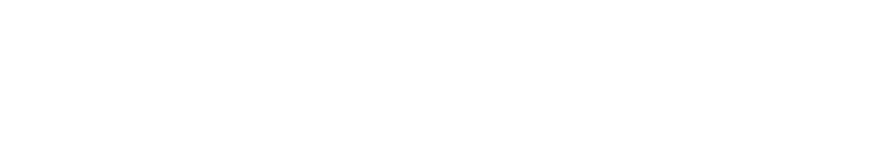
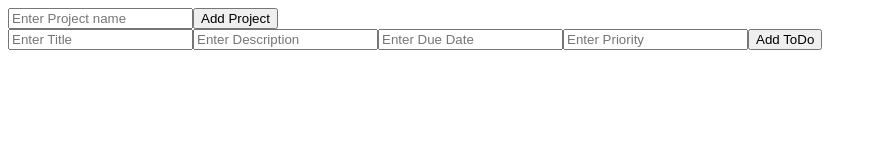
Before and after one commit to rna/todo-list, a website built with webpack: page dist/index.html in a window 1280 px wide. Shown: the whole page, without its empty margins (0-877 px from the left). Built offline with nearby package versions, Linux system fonts and the light colour scheme.

Commit message:
Add project object with ToDo storage

```diff
--- a/src/handleTask.js
+++ b/src/handleTask.js
@@ -1,6 +1,6 @@
 let taskStore = [];
 
-function handleTask(){
+function HandleTask(){
 
   this.addTask = (obj) => {
     taskStore.push(obj);
@@ -26,12 +26,14 @@ function Task(title, description, dueDate, priority) {
   this.priority = priority
 }
 
-let task1 = new Task("Test Task1", "Description about Test", "Today","p1");
-let task2 = new Task("Test Task2", "Description about Test", "Today","p2");
+// let task1 = new Task("Test Task1", "Description about Test", "Today","p1");
+// let task2 = new Task("Test Task2", "Description about Test", "Today","p2");
 
-let newhandle = new handleTask();
+// let newhandle = new handleTask();
 
-newhandle.addTask(task1);
-newhandle.addTask(task2);
+// newhandle.addTask(task1);
+// newhandle.addTask(task2);
 
-console.log(taskStore);
+// console.log(taskStore);
+
+export default Task;
--- a/src/index.js
+++ b/src/index.js
@@ -1 +1,36 @@
-console.log("web pack added");
+import projectForm from './newprojectForm';
+import todoForm from './newTodoForm';
+import Project from './project';
+import Task from './handleTask';
+const rendr = document.getElementById('container');
+rendr.appendChild(projectForm());
+rendr.appendChild(todoForm());
+
+let projects = [];
+//create a new project
+const projectF = document.getElementById('projectform');
+projectF.addEventListener('submit', (e) => {
+  const name = document.getElementById('name').value;
+
+  const newProject = new Project(name);
+  projects.push(newProject);
+  console.log(projects);
+
+  e.preventDefault();
+});
+
+// create a new task inside a project
+const createtask = document.getElementById('doForm');
+createtask.addEventListener('submit', (e) => {
+  const title = document.getElementById('title').value;
+  const description = document.getElementById('description').value;
+  const dueDate = document.getElementById('date').value;
+  const priority = document.getElementById('priority').value;
+  //get a project
+  const project = projects[0];
+
+  const tasky = new Task(title, description, dueDate, priority);
+  project.todos.push(tasky);
+  console.log(projects)
+  e.preventDefault();
+})
--- /dev/null
+++ b/src/newTodoForm.js
@@ -0,0 +1,42 @@
+const todoForm = () => {
+  const doForm = document.createElement('form');
+  doForm.id = 'doForm'
+  const titleField = document.createElement('input');
+  titleField.type = 'text';
+  titleField.placeholder = 'Enter Title';
+  titleField.name = 'title';
+  titleField.id = 'title';
+
+  const descriptionField = document.createElement('input');
+  descriptionField.type = 'text';
+  descriptionField.placeholder = 'Enter Description';
+  descriptionField.name = 'description';
+  descriptionField.id = 'description';
+
+  const dateField = document.createElement('input');
+  dateField.type = 'text';
+  dateField.placeholder = 'Enter Due Date';
+  dateField.name = 'date';
+  dateField.id = 'date';
+
+  const priorityField = document.createElement('input');
+  priorityField.type = 'text';
+  priorityField.placeholder = 'Enter Priority';
+  priorityField.name = 'priority';
+  priorityField.id = 'priority';
+
+  const submitButton = document.createElement('input');
+  submitButton.type = 'submit';
+  submitButton.value = 'Add ToDo';
+  submitButton.id = 'submitButton';
+
+  doForm.appendChild(titleField);
+  doForm.appendChild(descriptionField);
+  doForm.appendChild(dateField);
+  doForm.appendChild(priorityField);
+  doForm.appendChild(submitButton);
+
+  return doForm;
+}
+
+export default todoForm;
--- /dev/null
+++ b/src/newprojectForm.js
@@ -0,0 +1,19 @@
+const projectForm = (name) => {
+  const form = document.createElement('form');
+  form.id = 'projectform'
+  const nameField = document.createElement('input');
+  nameField.type = 'text';
+  nameField.placeholder = 'Enter Project name';
+  nameField.name = 'name';
+  nameField.id = 'name';
+  form.appendChild(nameField);
+
+  const submitButton = document.createElement('input');
+  submitButton.type = 'submit';
+  submitButton.value = 'Add Project';
+  submitButton.id = 'submitButton';
+  form.appendChild(submitButton);
+  return form;
+};
+
+export default projectForm;
--- /dev/null
+++ b/src/project.js
@@ -0,0 +1,8 @@
+
+function Project(name) {
+  this.name = name
+  this.todos = [];
+
+}
+
+export default Project;
```
Also changed, not shown: dist/index.html, dist/main.js.
